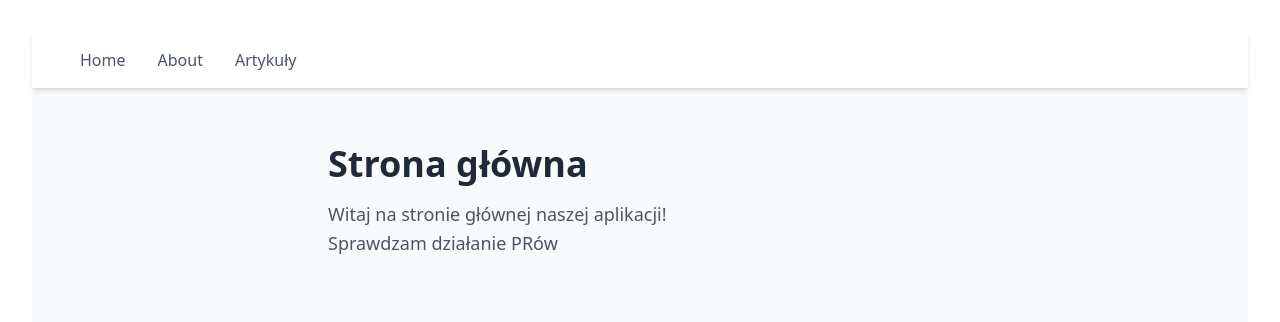
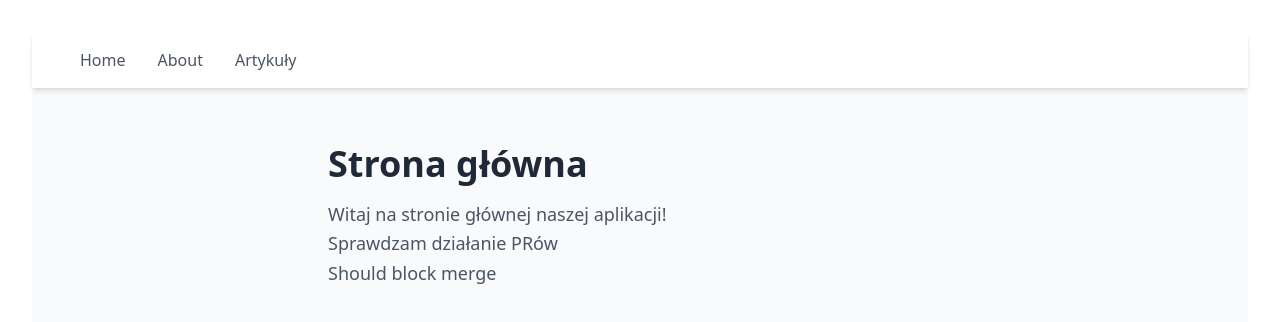
Before and after one commit to tomi5/react-vite-prod-test, a React (Vite) app: page / in a window 1280 px wide. Shown: the top 322 px of the page. Built offline with nearby package versions, Linux system fonts and the light colour scheme.

Commit message:
feat: check PR

```diff
--- a/src/pages/Home.tsx
+++ b/src/pages/Home.tsx
@@ -8,6 +8,7 @@
         Witaj na stronie głównej naszej aplikacji!
       </p>
       <p className="text-lg text-gray-600 leading-relaxed">Sprawdzam działanie PRów</p>
+      <p className="text-lg text-gray-600 leading-relaxed">Should block merge</p>
     </div>
   );
 };
```
